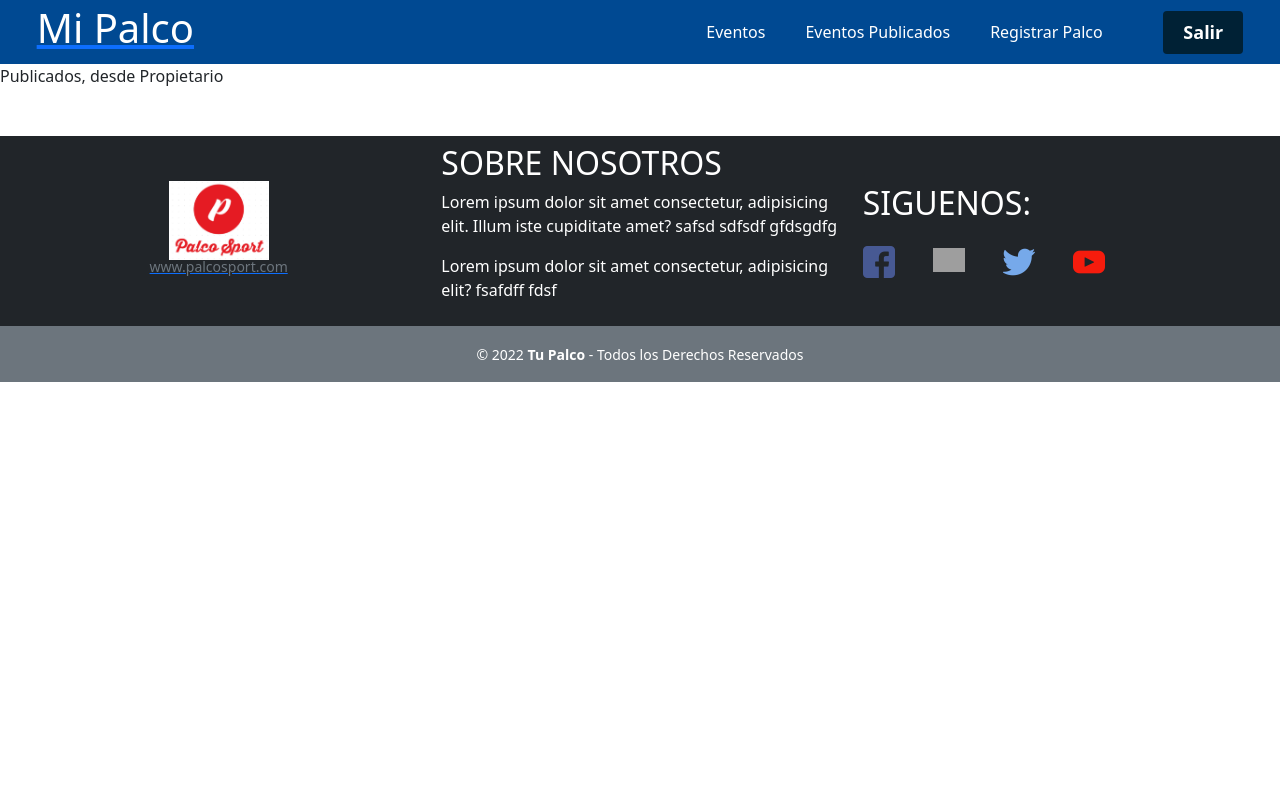
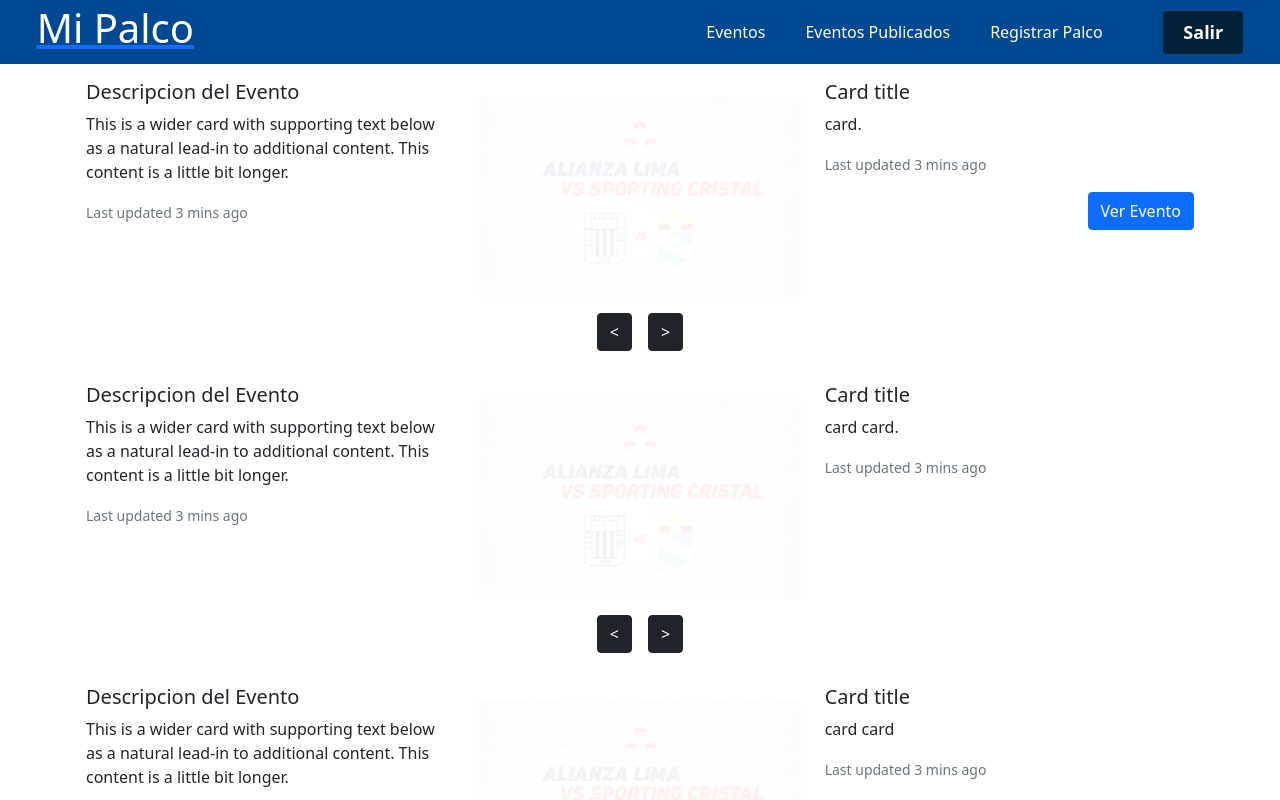
Before and after one commit to iRoma23/Palco, a React (Create React App) app: page /publicados in a window 1280 px wide. Shown: the top 800 px of the page. Built offline with nearby package versions, Linux system fonts and the light colour scheme; grey boxes are pictures that could not be loaded.

Commit message:
eventos publicados- publicado

```diff
--- a/src/App.js
+++ b/src/App.js
@@ -12,6 +12,7 @@ import Eventos from './Pages/Eventos/Eventos';
 import RegistrarPropietario from './Pages/Registrar_Palco/RegistrarPropietario';
 import RegistrarPalco from './Pages/Registrar_Palco/RegistrarPalco';
 import RegistrarFotos from './Pages/Registrar_Palco/RegistrarFotos';
+import Publicado from './Pages/Propietario/Publicados/Publicado/Publicado';
 
 function App() {
 
@@ -30,6 +31,7 @@ function App() {
           <Route path='/palco' element={<RegistrarPalco />} />
           <Route path='/foto_palco' element={<RegistrarFotos />} />
           <Route path='/publicados' element={<Publicados />} />
+          <Route path='/publicado' element={<Publicado />} />
           <Route path='/eventos' element={<Eventos />} />
 
           <Route path='*' element={<NotFoundPages />} />
--- a/src/AppPrueba.js
+++ b/src/AppPrueba.js
@@ -1,10 +1,11 @@
-import { Routes,Route } from "react-router-dom";
+import { Routes, Route } from "react-router-dom";
 import "./App.css";
 import Footer from "./Components/Footer/Footer";
 import Navbar from "./Components/Navbar/Navbar";
 import NotFoundPages from "./Pages/not_found_404/NotFoundPages";
 import Evento from "./Pages/Propietario/Home/Evento/Evento";
 import PropietarioHome from "./Pages/Propietario/Home/PropietarioHome";
+import Publicado from "./Pages/Propietario/Publicados/Publicado/Publicado";
 import Publicados from "./Pages/Propietario/Publicados/Publicados";
 import RegistroFotoPage from "./Pages/Propietario/RegistroPalco/RegistroFotoPage";
 import RegistroPalcoPage from "./Pages/Propietario/RegistroPalco/RegistroPalcoPage";
@@ -15,16 +16,16 @@ function AppPrueba() {
     <>
       <Navbar />
       <Routes>
-        <Route path="/" element = {<PropietarioHome />}/>
-        <Route path="/eventos" element = {<Evento />}/>
-        <Route path="/publicados" element = {<Publicados />}/>
-        <Route path="/registro_propietario" element = {<RegistroPorpietarioPage />}/>
-        <Route path="/registro_palco" element = {<RegistroPalcoPage />}/>
-        <Route path="/registro_foto" element = {<RegistroFotoPage />}/>
-        <Route path="*" element = {<NotFoundPages />}/>
-
+        <Route path="/" element={<PropietarioHome />} />
+        <Route path="/eventos" element={<Evento />} />
+        <Route path="/publicados" element={<Publicados />} />
+        <Route path="/publicado" element={<Publicado />} />
+        <Route path="/registro_propietario" element={<RegistroPorpietarioPage />}
+        />
+        <Route path="/registro_palco" element={<RegistroPalcoPage />} />
+        <Route path="/registro_foto" element={<RegistroFotoPage />} />
+        <Route path="*" element={<NotFoundPages />} />
       </Routes>
-
       <Footer />
     </>
   );
--- a/src/Pages/Propietario/Publicados/Publicado/Publicado.js
+++ b/src/Pages/Propietario/Publicados/Publicado/Publicado.js
@@ -1,8 +1,32 @@
 import React from 'react'
+import { Link } from 'react-router-dom';
+import Carrusel from '../../../../Components/Carrusel/Carrusel';
 
 const Publicado = () => {
+  const images = ['01.jpg', '02.jpg', '03.jpg'];
+
   return (
-    <div>Publicado, desde Publicados</div>
+
+    <>
+
+      <div className='container d-flex flex-column align-items-center'>
+
+        <div className='col-4'>
+          <Carrusel images={images} autoplay={true} />
+        </div>
+
+        <div className="col-4">
+          <h5 className="card-title">Card title</h5>
+          <p className="card-text">card.</p>
+          <p className="card-text"><small className="text-muted">Last updated 3 mins ago</small></p>
+          <div className=" gap-2 d-md-flex justify-content-md-end mt-2">
+            {/* <Link type="button" class="btn btn-primary " to="/publicado">
+              Ver Evento
+            </Link> */}
+          </div>
+        </div>
+      </div>
+    </>
   )
 }
 
--- a/src/Pages/Propietario/Publicados/Publicados.js
+++ b/src/Pages/Propietario/Publicados/Publicados.js
@@ -1,8 +1,77 @@
 import React from 'react'
+import { Link } from 'react-router-dom';
+import Carrusel from '../../../Components/Carrusel/Carrusel'
 
 const Publicados = () => {
+  const images = ['01.jpg', '02.jpg', '03.jpg'];
   return (
-    <div>Publicados, desde Propietario</div>
+
+    <>
+      <div className=" p-3 container d-flex">
+        <div className="col-4">
+          <h5 className="card-title">Descripcion del Evento</h5>
+          <p className="card-text">This is a wider card with supporting text below as a natural lead-in to additional content. This content is a little bit longer.</p>
+          <p className="card-text"><small className="text-muted">Last updated 3 mins ago</small></p>
+        </div>
+
+        <div className='col-4'>
+          <Carrusel images={images} autoplay={true} />
+        </div>
+
+        <div className="col-4">
+          <h5 className="card-title">Card title</h5>
+          <p className="card-text">card.</p>
+          <p className="card-text"><small className="text-muted">Last updated 3 mins ago</small></p>
+          <div className=" gap-2 d-md-flex justify-content-md-end mt-2">
+            <Link type="button" class="btn btn-primary " to="/publicado">
+              Ver Evento
+            </Link>
+          </div>
+        </div>
+
+
+
+      </div>
+
+      <div className=" p-3 container d-flex">
+        <div className="col-4">
+          <h5 className="card-title">Descripcion del Evento</h5>
+          <p className="card-text">This is a wider card with supporting text below as a natural lead-in to additional content. This content is a little bit longer.</p>
+          <p className="card-text"><small className="text-muted">Last updated 3 mins ago</small></p>
+        </div>
+
+        <div className='col-4'>
+          <Carrusel images={images} autoplay={true} />
+        </div>
+
+        <div className="col-4">
+          <h5 className="card-title">Card title</h5>
+          <p className="card-text">card card.</p>
+          <p className="card-text"><small className="text-muted">Last updated 3 mins ago</small></p>
+        </div>
+
+      </div>
+
+      <div className=" p-3 container d-flex">
+        <div className="col-4">
+          <h5 className="card-title">Descripcion del Evento</h5>
+          <p className="card-text">This is a wider card with supporting text below as a natural lead-in to additional content. This content is a little bit longer.</p>
+          <p className="card-text"><small className="text-muted">Last updated 3 mins ago</small></p>
+        </div>
+
+        <div className='col-4'>
+          <Carrusel images={images} autoplay={true} />
+        </div>
+
+        <div className="col-4">
+          <h5 className="card-title">Card title</h5>
+          <p className="card-text">card card</p>
+          <p className="card-text"><small className="text-muted">Last updated 3 mins ago</small></p>
+        </div>
+
+      </div>
+    </>
+
   )
 }
 
--- a/src/Pages/Propietario/RegistroPalco/RegistroFotoPage.js
+++ b/src/Pages/Propietario/RegistroPalco/RegistroFotoPage.js
@@ -1,55 +1,36 @@
 import React from 'react'
 import { Link } from 'react-router-dom'
+import Carrusel from '../../../Components/Carrusel/Carrusel'
+
 import portada from './img/palco.jpg'
 
 const RegistroFotoPage = () => {
+
+  const images = ['01.jpg', '02.jpg', '03.jpg'];
   return (
-    <div>
-          <div className="container card-body ">
-        <div className="card-body">
-          <h3 className="text-muted mt-2 mb-2">FOTO DE PORTADA</h3>
+    <div className='container d-flex flex-column align-items-center'>
 
-          <div className="card-body mb-3 caja">
-            <div className="form-control">
-              <img src={portada} alt="palco" />
-              <h1 className="display-6 text-center">Elige una foto de Portada</h1>
-            </div>
-          </div>
-        </div>
+      <Carrusel images={images} autoplay={true} />
 
-        <div className=" card-body ">
-          <div className="card-body mt-5 ">
+      <div className="card-body w-50" >
+
         <p className="fw-bold mt mb-3">
           Sube al menos 1 fotografía del palco
         </p>
-          </div>
-
-          <div className="card-body">
-            <div class="text-center" type="file">
-
-
-              <div class="card-body">
-
         <h5 class="card-title">Subir fotos</h5>
-                <label for="exampleFormControlFile1"></label>
-
         <input
           type="file"
           class="form-control-file"
           id="exampleFormControlFile1"
         />
-              </div>
-            </div>
-          </div>
         {/* Aca va el Boton */}
         <div className=" gap-2 d-md-flex justify-content-md-end mt-2">
-                  <Link type="button" class="btn btn-primary" to="/registro_palco">
+          <Link type="button" className="btn btn-primary" to="/registro_palco">
             Atras
           </Link>
-                  <Link type="button" class="btn btn-primary " to="/registro_propietario">
+          <Link type="button" className="btn btn-primary " to="/registro_propietario">
             Finalizar
           </Link>
-                </div>
         </div>
       </div>
     </div>
--- a/src/Pages/Propietario/RegistroPalco/RegistroPorpietarioPage.js
+++ b/src/Pages/Propietario/RegistroPalco/RegistroPorpietarioPage.js
@@ -3,12 +3,12 @@ import { Link } from 'react-router-dom'
 
 const RegistroPorpietarioPage = () => {
   return (
-    <div>
-        <div className="card-body m-5 p-0">
+    <div className='container d-flex flex-column align-items-center'>
+      <div className="card-body mt-2">
         <h1 className="card-title">Datos del Propietario</h1>
       </div>
-      <div className="col-md-6 m-5 p-0">
-        <form className="row-6 g-3 card-body">
+      <div className="col-6 card-body border">
+        <form className="card-body">
           <div className="row-6">
             <label for="inputName" className="form-label">
               Nombres
@@ -17,7 +17,7 @@ const RegistroPorpietarioPage = () => {
               type="text"
               className="form-control"
               id="inputName"
-              placeholder="ronald"
+              placeholder="..."
             />
           </div>
           <div className="row-6">
@@ -28,7 +28,7 @@ const RegistroPorpietarioPage = () => {
               type="text"
               className="form-control"
               id="input-last-name"
-              placeholder="zanga"
+              placeholder="..."
             />
           </div>
           <div className="row-6">
@@ -39,7 +39,7 @@ const RegistroPorpietarioPage = () => {
               type="text"
               className="form-control"
               id="inputDni"
-              placeholder="dni"
+              placeholder="..."
             />
           </div>
           <div className="row-6">
@@ -65,7 +65,8 @@ const RegistroPorpietarioPage = () => {
             />
           </div>
 
-          <div className="row-6">
+        </form>
+        <div className="row-6 gap-2 d-md-flex justify-content-md-end mt-2" >
           <Link
             className="btn btn-primary"
             type="submit"
@@ -73,8 +74,8 @@ const RegistroPorpietarioPage = () => {
           >Siguiente</Link>
 
         </div>
-        </form>
       </div>
+
     </div>
   )
 }
```
Lines whose indentation alone changed are shown as unchanged.
